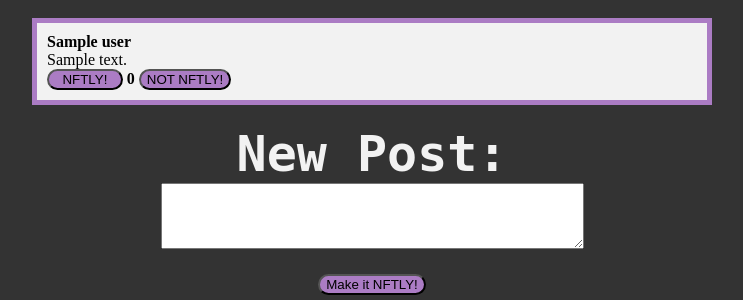
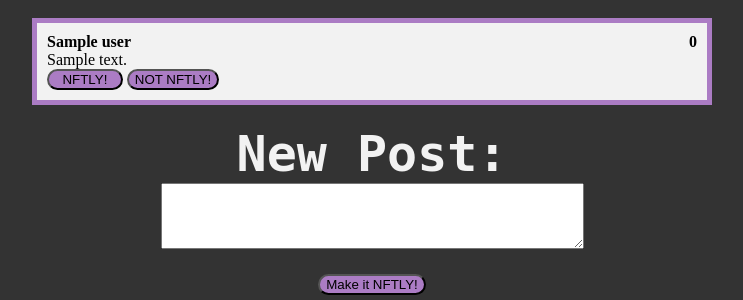
Before and after one commit to nftly-messages/Hack-This-Fall, a Flask app: template templates/user.html in a window 1280 px wide. Shown: the part 216-516 px from the top of the page, without its empty margins (268-1011 px from the left). Run offline with Flask 2, Linux system fonts and the light colour scheme; the template is opened without the code that fills it: most values are stand-ins (such as "Sample title", 1, 10 or a date in 2020); parts of the project's set-up code (start-up, migrations or seed data) failed here and were passed over.

Commit message:
Update posts.html

```diff
--- a/templates/partials/posts.html
+++ b/templates/partials/posts.html
@@ -3,12 +3,12 @@
 <div class="center" name="{{ post['pid'] }}">
 <p>
 <b>{{ post['user'] }}</b>
+<b style="float: right">{{ post['up'].__len__() - post['down'].__len__() }}</b>
 <p>
   {{ post['text'] }}
 </p>
 <div  class="updown">
 <input class="buttonz" type="submit" value="  NFTLY!  " onclick="vote({{ post['pid'] }}, 'up')">
-<b>{{ post['up'].__len__() - post['down'].__len__() }}</b>
 <input class="buttonz" type="submit" value="NOT NFTLY!" onclick="vote({{ post['pid'] }}, 'down')">
 {% if userdata is defined and post['pid'] in userdata['posts'] %}
 <input class="deletebutton" type="submit" value="Delete" onclick="post_request('delete/{{ post['pid'] }}');window.location.reload()">
```
